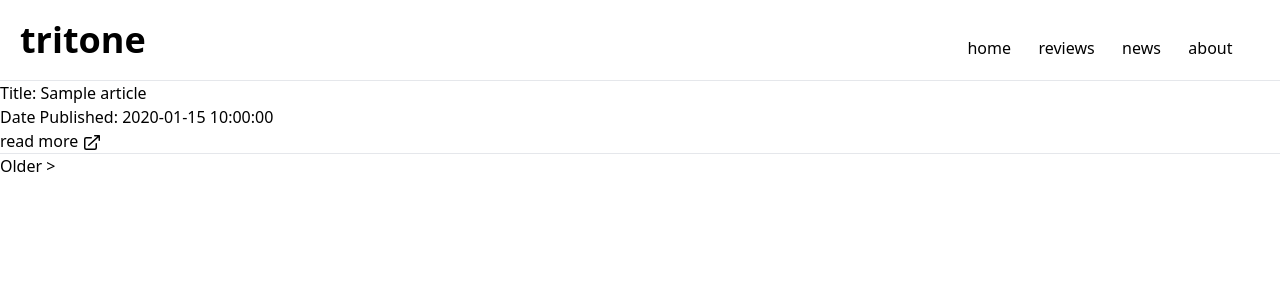
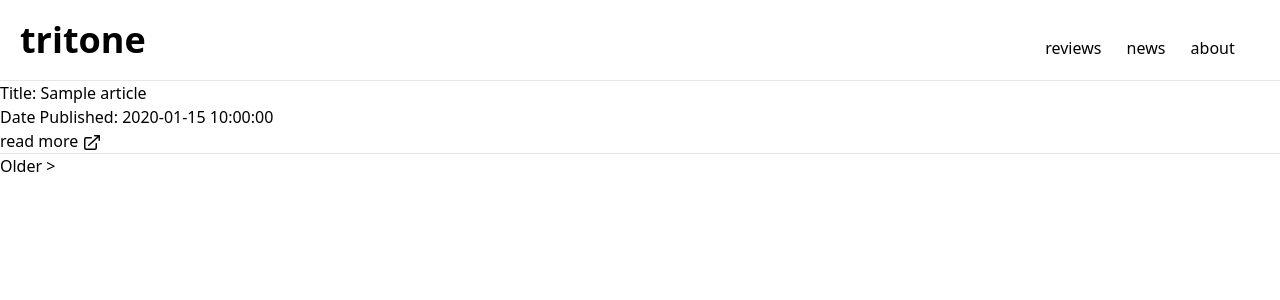
Before and after one commit to rryantran/tritone, a Flask app: template app/templates/news.html in a window 1280 px wide. Shown: the top 300 px of the page. Run offline with Flask 3, Linux system fonts and the light colour scheme; tables that the repository leaves empty hold one stand-in row (values such as "Sample post"); the template is opened without the code that fills it: values that come from a table or form of the project are taken from there, most other values are stand-ins (such as "Sample title", 1, 10 or a date in 2020).

Commit message:
edit navbar style

```diff
--- a/app/static/css/output.css
+++ b/app/static/css/output.css
@@ -554,10 +554,6 @@ video {
   height: 1.25rem;
 }
 
-.w-1 {
-  width: 0.25rem;
-}
-
 .w-5 {
   width: 1.25rem;
 }
@@ -567,7 +563,7 @@ video {
 }
 
 .min-w-navlink {
-  min-width: 20rem;
+  min-width: 15rem;
 }
 
 .items-end {
@@ -599,11 +595,6 @@ video {
   font-weight: 500;
 }
 
-.hover\:text-blue-400:hover {
-  --tw-text-opacity: 1;
-  color: rgb(96 165 250 / var(--tw-text-opacity));
-}
-
 .hover\:text-blue-500:hover {
   --tw-text-opacity: 1;
   color: rgb(59 130 246 / var(--tw-text-opacity));
--- a/app/templates/base.html
+++ b/app/templates/base.html
@@ -11,16 +11,15 @@
     />
   </head>
   <body>
-    <nav class="flex justify-between items-end w-full p-5">
-      <div class="text-4xl font-extrabold">tritone</div>
+    <header class="flex justify-between items-end w-full p-5">
+      <a class="text-4xl font-extrabold" href="{{ url_for('index') }}">tritone</a>
 
-      <div class="flex justify-evenly font-medium min-w-navlink">
-        <a class="hover:underline"href="{{ url_for('index') }}">home</a>
+      <nav class="flex justify-evenly font-medium min-w-navlink">
         <a class="hover:underline" href="{{ url_for('reviews') }}">reviews</a>
         <a class="hover:underline" href="{{ url_for('news') }}">news</a>
         <a class="hover:underline" href="{{ url_for('about') }}">about</a>
-      </div>
-    </nav>
+      </nav>
+    </header>
 
     <hr />
 
```
